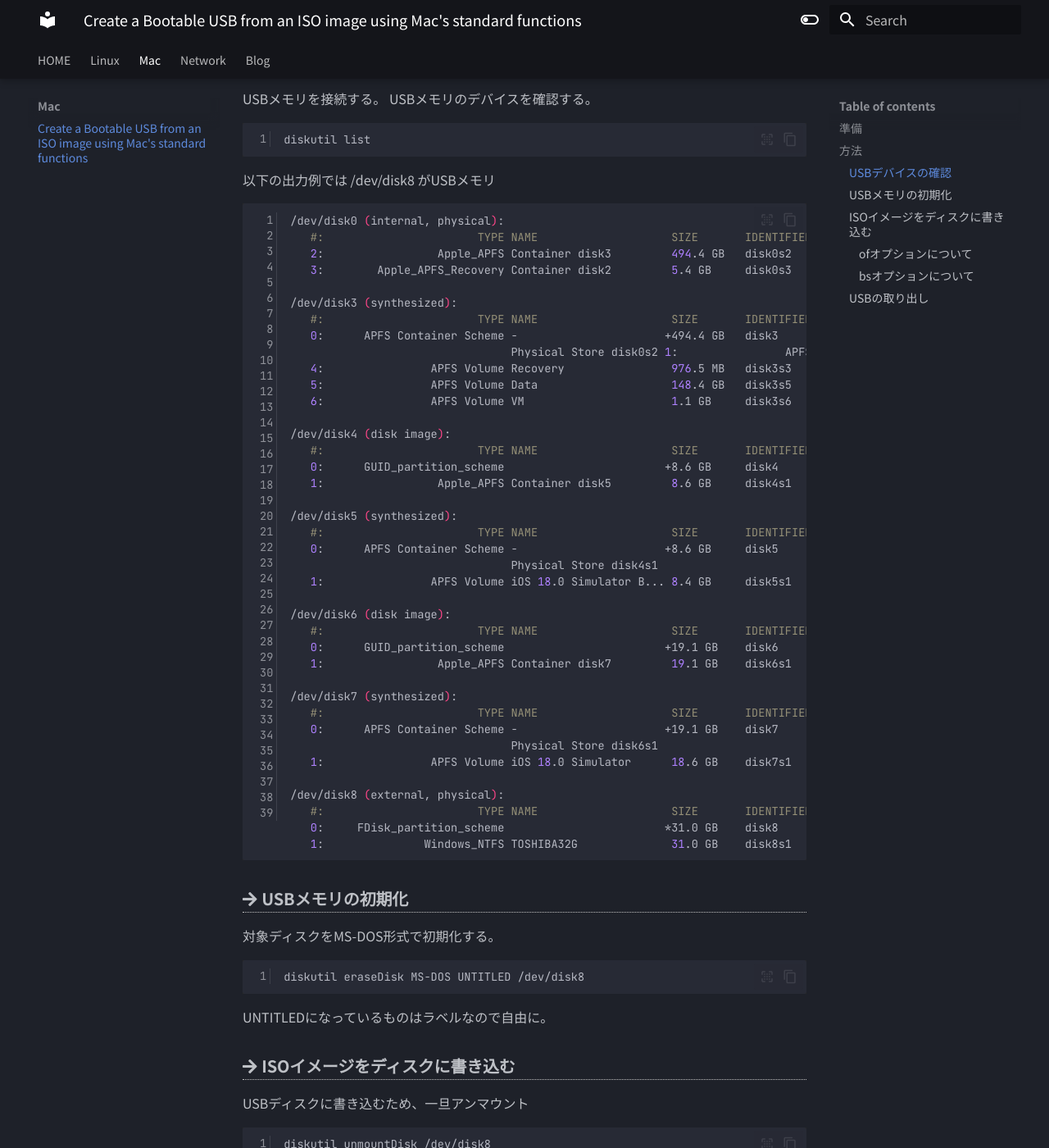
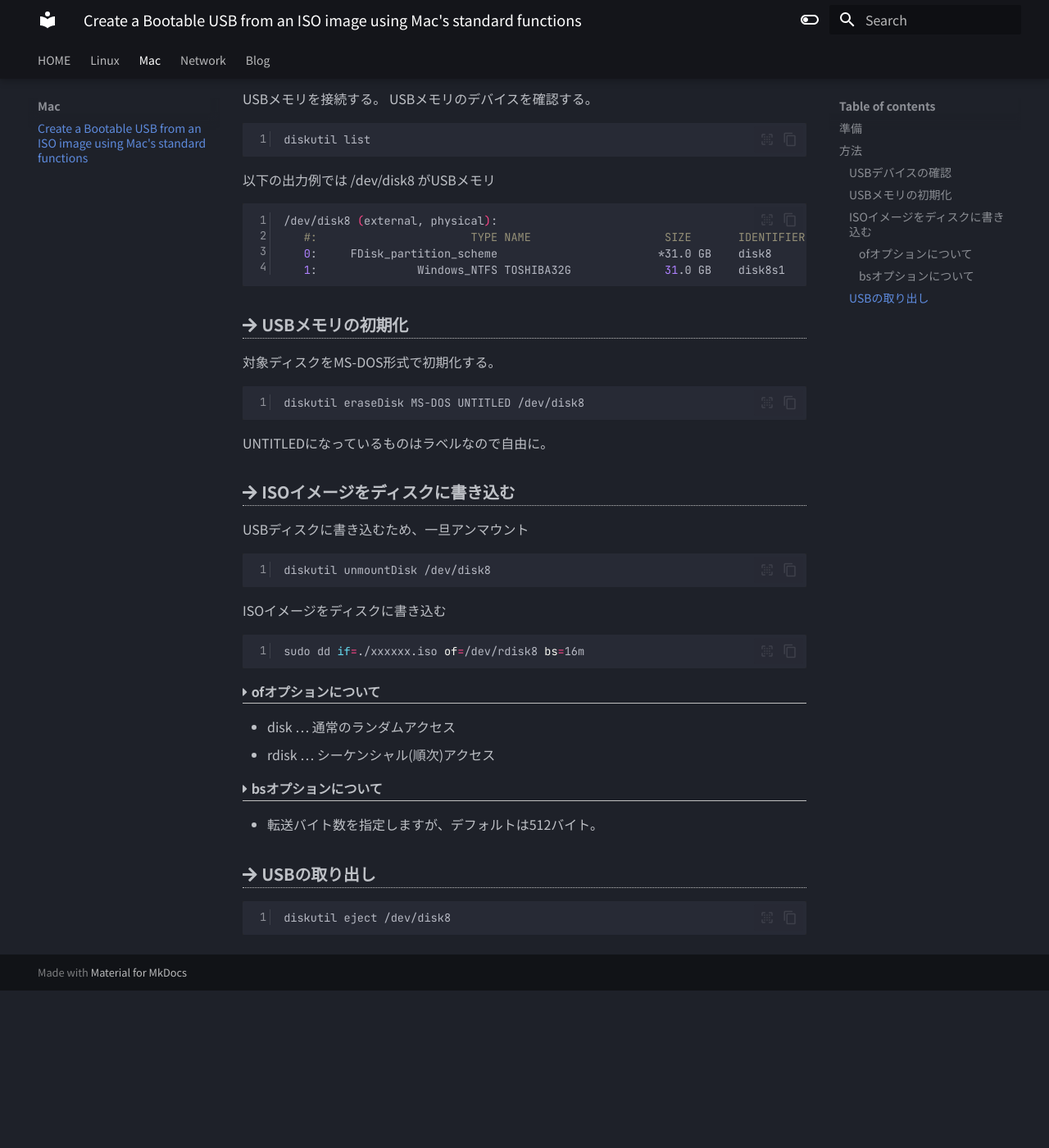
Before and after one commit to shyokote/shyokote.github.io, an MkDocs documentation site: the page built from docs/_mac/create_bootableusb_mac.md, in a window 1280 px wide and 1400 px high, scrolled down 390 px. Shown: the whole window at 82% size. Built offline with MkDocs 1.6.1 and Material for MkDocs 9.7.7, drawn with Linux system fonts in a browser that asks for light colours; nearby versions of some CDN libraries; after the commit the page ends 1598 px from its top, so only the background shows below that.

Commit message:
update docs/_mac/create_bootableusb_mac.md: Correct command execution results

````diff
--- a/docs/_mac/create_bootableusb_mac.md
+++ b/docs/_mac/create_bootableusb_mac.md
@@ -14,41 +14,6 @@ diskutil list
 ```
 以下の出力例では /dev/disk8 がUSBメモリ
 ``` bash
-/dev/disk0 (internal, physical):
-   #:                       TYPE NAME                    SIZE       IDENTIFIER 0:      GUID_partition_scheme                        *500.3 GB   disk0 1:             Apple_APFS_ISC Container disk1         524.3 MB   disk0s1
-   2:                 Apple_APFS Container disk3         494.4 GB   disk0s2
-   3:        Apple_APFS_Recovery Container disk2         5.4 GB     disk0s3
-
-/dev/disk3 (synthesized):
-   #:                       TYPE NAME                    SIZE       IDENTIFIER
-   0:      APFS Container Scheme -                      +494.4 GB   disk3
-                                 Physical Store disk0s2 1:                APFS Volume Macintosh HD            10.7 GB    disk3s1 2:              APFS Snapshot com.apple.os.update-... 10.7 GB    disk3s1s1 3:                APFS Volume Preboot                 6.6 GB     disk3s2
-   4:                APFS Volume Recovery                976.5 MB   disk3s3
-   5:                APFS Volume Data                    148.4 GB   disk3s5
-   6:                APFS Volume VM                      1.1 GB     disk3s6
-
-/dev/disk4 (disk image):
-   #:                       TYPE NAME                    SIZE       IDENTIFIER
-   0:      GUID_partition_scheme                        +8.6 GB     disk4
-   1:                 Apple_APFS Container disk5         8.6 GB     disk4s1
-
-/dev/disk5 (synthesized):
-   #:                       TYPE NAME                    SIZE       IDENTIFIER
-   0:      APFS Container Scheme -                      +8.6 GB     disk5
-                                 Physical Store disk4s1
-   1:                APFS Volume iOS 18.0 Simulator B... 8.4 GB     disk5s1
-
-/dev/disk6 (disk image):
-   #:                       TYPE NAME                    SIZE       IDENTIFIER
-   0:      GUID_partition_scheme                        +19.1 GB    disk6
-   1:                 Apple_APFS Container disk7         19.1 GB    disk6s1
-
-/dev/disk7 (synthesized):
-   #:                       TYPE NAME                    SIZE       IDENTIFIER
-   0:      APFS Container Scheme -                      +19.1 GB    disk7
-                                 Physical Store disk6s1
-   1:                APFS Volume iOS 18.0 Simulator      18.6 GB    disk7s1
-
 /dev/disk8 (external, physical):
    #:                       TYPE NAME                    SIZE       IDENTIFIER
    0:     FDisk_partition_scheme                        *31.0 GB    disk8
````
